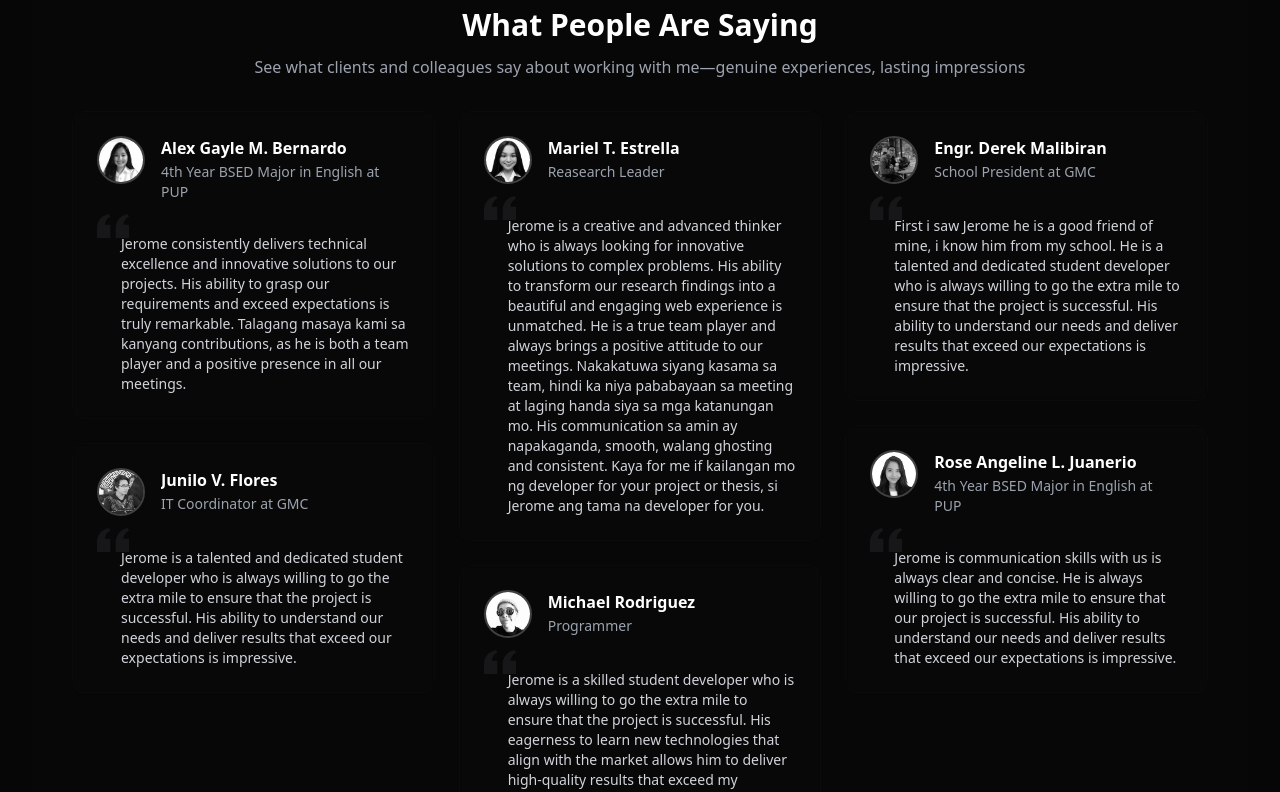
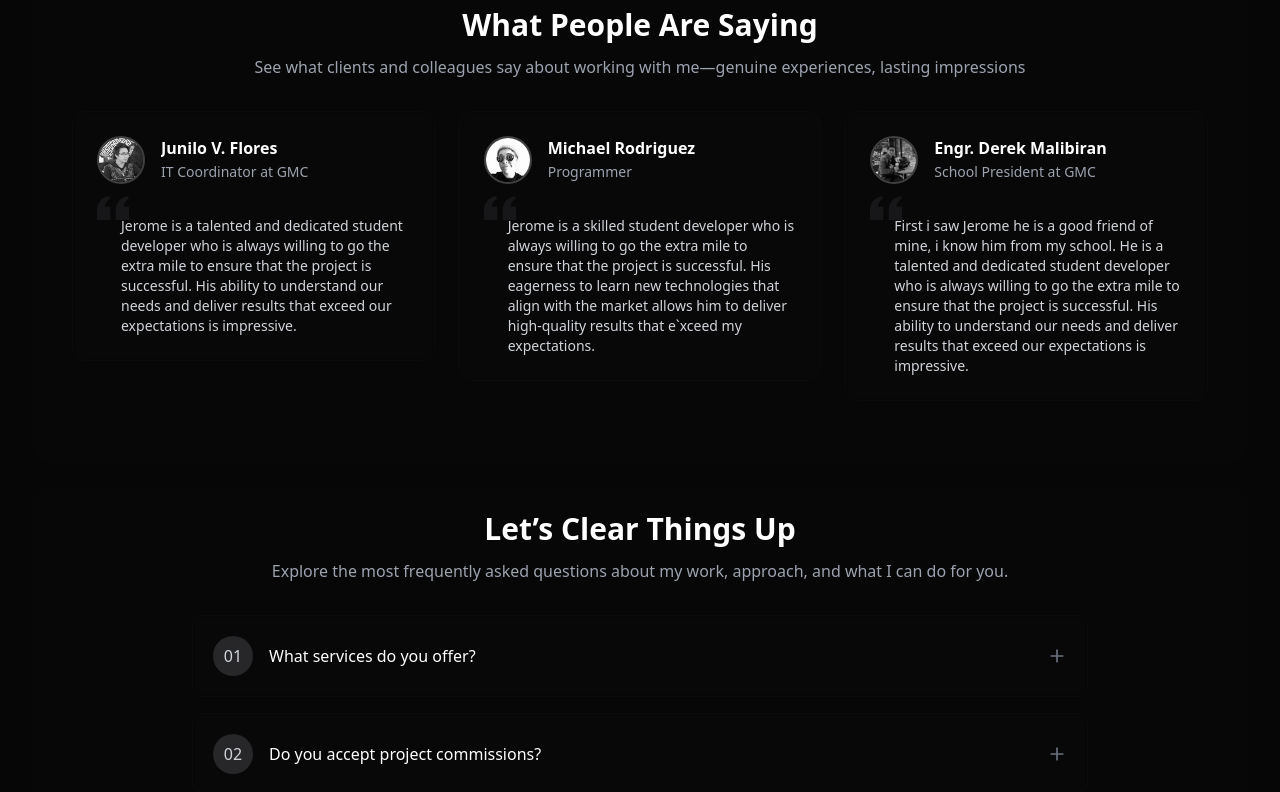
Before and after one commit to javecilla/Personal-Web-Portfolio, a Vue app: page /#projects in a window 1280 px wide. Shown: the part 4280-5072 px from the top of the page. Built offline with nearby package versions, Linux system fonts and the light colour scheme; no server answers.

Commit message:
remove some items in testimonials

```diff
--- a/src/data/testimonials.ts
+++ b/src/data/testimonials.ts
@@ -1,58 +1,61 @@
-import { Testimonial } from "@/types/testimonial";
-import bernardoAvatar from '@global/images/avatars/bernardo.jpeg';
-import jeloAvatar from '@global/images/avatars/jelo.jpg';
-import estrellaAvatar from '@global/images/avatars/estrella.jpg';
-import juanerioAvatar from '@global/images/avatars/juanerio.png';
-import derekAvatar from '@global/images/avatars/derek.jpg';
-import michealDummyAvatar from '@global/images/avatars/lotje.jpeg';
+import { Testimonial } from '@/types/testimonial'
+import bernardoAvatar from '@global/images/avatars/bernardo.jpeg'
+import jeloAvatar from '@global/images/avatars/jelo.jpg'
+import estrellaAvatar from '@global/images/avatars/estrella.jpg'
+import juanerioAvatar from '@global/images/avatars/juanerio.png'
+import derekAvatar from '@global/images/avatars/derek.jpg'
+import michealDummyAvatar from '@global/images/avatars/lotje.jpeg'
 
 export const testimonials: readonly Testimonial[] = [
-    {
-        id: 1,
-        name: "Alex Gayle M. Bernardo",
-        role: "4th Year BSED Major in English at PUP",
-        company: "",
-        avatar: bernardoAvatar,
-        content: "Jerome consistently delivers technical excellence and innovative solutions to our projects. His ability to grasp our requirements and exceed expectations is truly remarkable. Talagang masaya kami sa kanyang contributions, as he is both a team player and a positive presence in all our meetings."
-    },
+  // {
+  //     id: 1,
+  //     name: "Alex Gayle M. Bernardo",
+  //     role: "4th Year BSED Major in English at PUP",
+  //     company: "",
+  //     avatar: bernardoAvatar,
+  //     content: "Jerome consistently delivers technical excellence and innovative solutions to our projects. His ability to grasp our requirements and exceed expectations is truly remarkable. Talagang masaya kami sa kanyang contributions, as he is both a team player and a positive presence in all our meetings."
+  // },
   {
     id: 2,
-        name: "Junilo V. Flores",
-        role: "IT Coordinator at GMC",
-        company: "Golden Minds Colleges",
+    name: 'Junilo V. Flores',
+    role: 'IT Coordinator at GMC',
+    company: 'Golden Minds Colleges',
     avatar: jeloAvatar,
-        content: "Jerome is a talented and dedicated student developer who is always willing to go the extra mile to ensure that the project is successful. His ability to understand our needs and deliver results that exceed our expectations is impressive."
+    content:
+      'Jerome is a talented and dedicated student developer who is always willing to go the extra mile to ensure that the project is successful. His ability to understand our needs and deliver results that exceed our expectations is impressive.'
   },
-    {
-        id: 3,
-        name: "Mariel T. Estrella",
-        role: "Reasearch Leader",
-        company: "",
-        avatar: estrellaAvatar,
-        content: "Jerome is a creative and advanced thinker who is always looking for innovative solutions to complex problems. His ability to transform our research findings into a beautiful and engaging web experience is unmatched. He is a true team player and always brings a positive attitude to our meetings. Nakakatuwa siyang kasama sa team, hindi ka niya pababayaan sa meeting at laging handa siya sa mga katanungan mo. His communication sa amin ay napakaganda, smooth, walang ghosting and consistent. Kaya for me if kailangan mo ng developer for your project or thesis, si Jerome ang tama na developer for you."
-    },
+  // {
+  //     id: 3,
+  //     name: "Mariel T. Estrella",
+  //     role: "Reasearch Leader",
+  //     company: "",
+  //     avatar: estrellaAvatar,
+  //     content: "Jerome is a creative and advanced thinker who is always looking for innovative solutions to complex problems. His ability to transform our research findings into a beautiful and engaging web experience is unmatched. He is a true team player and always brings a positive attitude to our meetings. Nakakatuwa siyang kasama sa team, hindi ka niya pababayaan sa meeting at laging handa siya sa mga katanungan mo. His communication sa amin ay napakaganda, smooth, walang ghosting and consistent. Kaya for me if kailangan mo ng developer for your project or thesis, si Jerome ang tama na developer for you."
+  // },
   {
     id: 4,
-        name: "Michael Rodriguez",
-        role: "Programmer",
-        company: "InnovateTech Solutions",
+    name: 'Michael Rodriguez',
+    role: 'Programmer',
+    company: 'InnovateTech Solutions',
     avatar: michealDummyAvatar,
-        content: "Jerome is a skilled student developer who is always willing to go the extra mile to ensure that the project is successful. His eagerness to learn new technologies that align with the market allows him to deliver high-quality results that exceed my expectations."
+    content:
+      'Jerome is a skilled student developer who is always willing to go the extra mile to ensure that the project is successful. His eagerness to learn new technologies that align with the market allows him to deliver high-quality results that e`xceed my expectations.'
   },
   {
     id: 5,
-        name: "Engr. Derek Malibiran",
-        role: "School President at GMC",
-        company: "Golden Minds Colleges",
+    name: 'Engr. Derek Malibiran',
+    role: 'School President at GMC',
+    company: 'Golden Minds Colleges',
     avatar: derekAvatar,
-        content: "First i saw Jerome he is a good friend of mine, i know him from my school. He is a talented and dedicated student developer who is always willing to go the extra mile to ensure that the project is successful. His ability to understand our needs and deliver results that exceed our expectations is impressive."
-    },
-    {
-        id: 6,
-        name: "Rose Angeline L. Juanerio",
-        role: "4th Year BSED Major in English at PUP",
-        company: "",
-        avatar: juanerioAvatar,
-        content: "Jerome is communication skills with us is always clear and concise. He is always willing to go the extra mile to ensure that our project is successful. His ability to understand our needs and deliver results that exceed our expectations is impressive."
-    },
-] as const;
+    content:
+      'First i saw Jerome he is a good friend of mine, i know him from my school. He is a talented and dedicated student developer who is always willing to go the extra mile to ensure that the project is successful. His ability to understand our needs and deliver results that exceed our expectations is impressive.'
+  }
+  // {
+  //     id: 6,
+  //     name: "Rose Angeline L. Juanerio",
+  //     role: "4th Year BSED Major in English at PUP",
+  //     company: "",
+  //     avatar: juanerioAvatar,
+  //     content: "Jerome is communication skills with us is always clear and concise. He is always willing to go the extra mile to ensure that our project is successful. His ability to understand our needs and deliver results that exceed our expectations is impressive."
+  // },
+] as const
```
Lines whose indentation alone changed are shown as unchanged.
